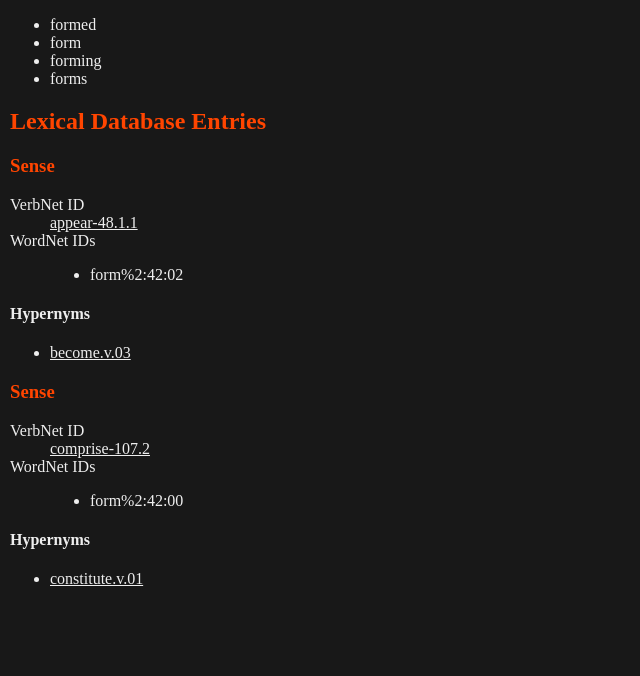
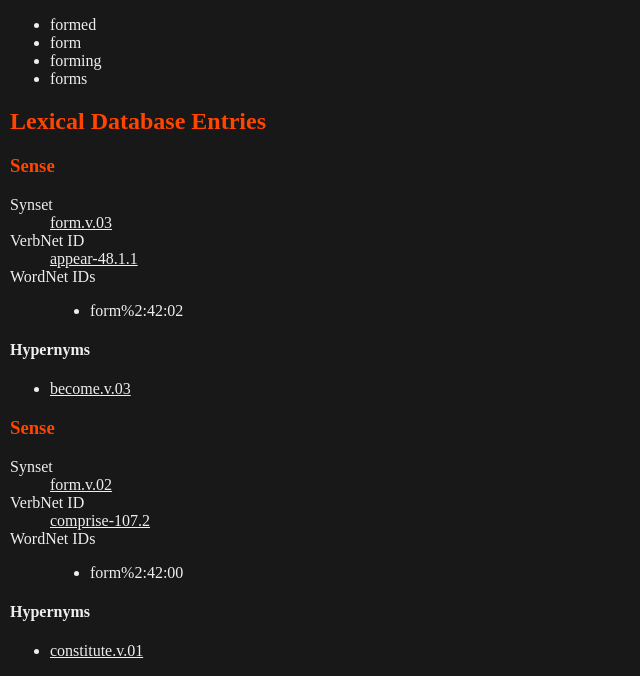
Before and after one commit to JessFairbairn/PhysNet, a Flask app: page /directory/form in a window 1280 px wide. Shown: the part 171-847 px from the top of the page, without its empty margins (0-640 px from the left). Before the commit the page ends 757 px from the top, so only its background shows below. Run offline with Flask 2, Linux system fonts and the light colour scheme.

Commit message:
Added basic synset support/new page

```diff
--- a/web/app.py
+++ b/web/app.py
@@ -45,6 +45,11 @@
         return abort(404)
     return render_template('entry.html', verb=verb, data=verb_info)
 
+@app.route('/synsets/<set_name>')
+def synset(set_name:str):
+    verbs_in_set = directory_service.get_verbs_in_synset(set_name)
+    return render_template('synset.html', set_name=set_name, verbs_in_set=verbs_in_set)
+
 @app.route('/svg/<verb>')
 def get_condep_diagram(verb:str):
     if not svg_service.SVGService.diagram_exists(verb):
--- a/web/services/directory_service.py
+++ b/web/services/directory_service.py
@@ -3,10 +3,13 @@
 import os
 import typing
 
-# from classes.verb_definition import VerbDefinition
-from .verb_definition import VerbDefinition, SenseData
+try:
+    # from classes.verb_definition import VerbDefinition
+    from .verb_definition import VerbDefinition, SenseData
 
-import condep.definitions.verbs as condep_verbs
+    import condep.definitions.verbs as condep_verbs
+except ImportError:
+    raise
 
 
 def _decode_complex(dct: dict):
@@ -73,6 +76,16 @@
 
         return verb_list
 
+def get_verbs_in_synset(synset:str):
+    directory = get_verb_details() # type: List[VerbDefinition]
+
+    verbs_in_synset = []
+    for k, verb_data in directory.items():
+        if list(filter(lambda sense: sense.synset == synset, verb_data.database_ids)):
+            verbs_in_synset.append(k)
+    return verbs_in_synset
+
+# PRIVATE #
 
 def _get_static_folder():
     #     return os.environ.get('STATIC_DIR', 'static')
--- a/web/templates/entry.html
+++ b/web/templates/entry.html
@@ -27,6 +27,15 @@
     {% if sense.verbnet or sense.propbank or sense.wordnet %}
     <h3>Sense</h3>
     <dl>
+        {% if sense.synset %}
+        <dt>Synset</dt>
+        <dd>
+          <a href="/synsets/{{sense.synset }}">
+            {{sense.synset }}
+          </a>
+        </dd>
+        {%endif%}
+
         {% if sense.verbnet %}
         {% set url = '-'.join(sense.verbnet.split('-')[0:2]) %}
         <dt>VerbNet ID</dt>
@@ -57,11 +66,12 @@
         </dd>
         {%endif%}
     </dl>
+
     {% if sense.hypernyms %}
     <h4>Hypernyms</h4>
     <ul>
         {% for form in sense.hypernyms %}
-        <li><a href="{{form}}">{{form}}</a></li>
+        <li><a href="/synsets/{{form}}">{{form}}</a></li>
         {% endfor %}
     </ul>
     {%endif%}
```
Also changed, not shown: tests/directory_test.py (added, +15 -0 lines), web/templates/synset.html (added, +19 -0 lines).
